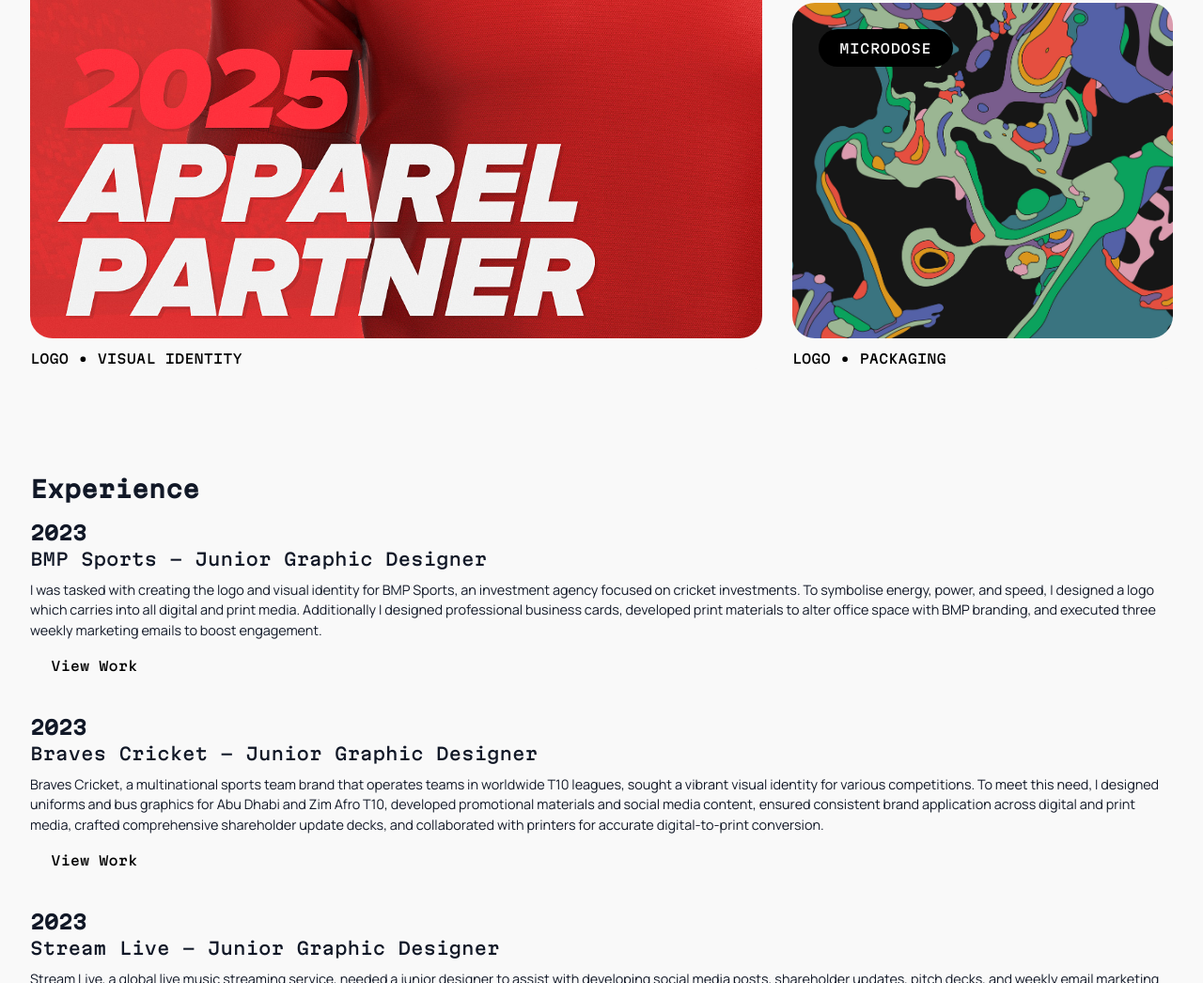
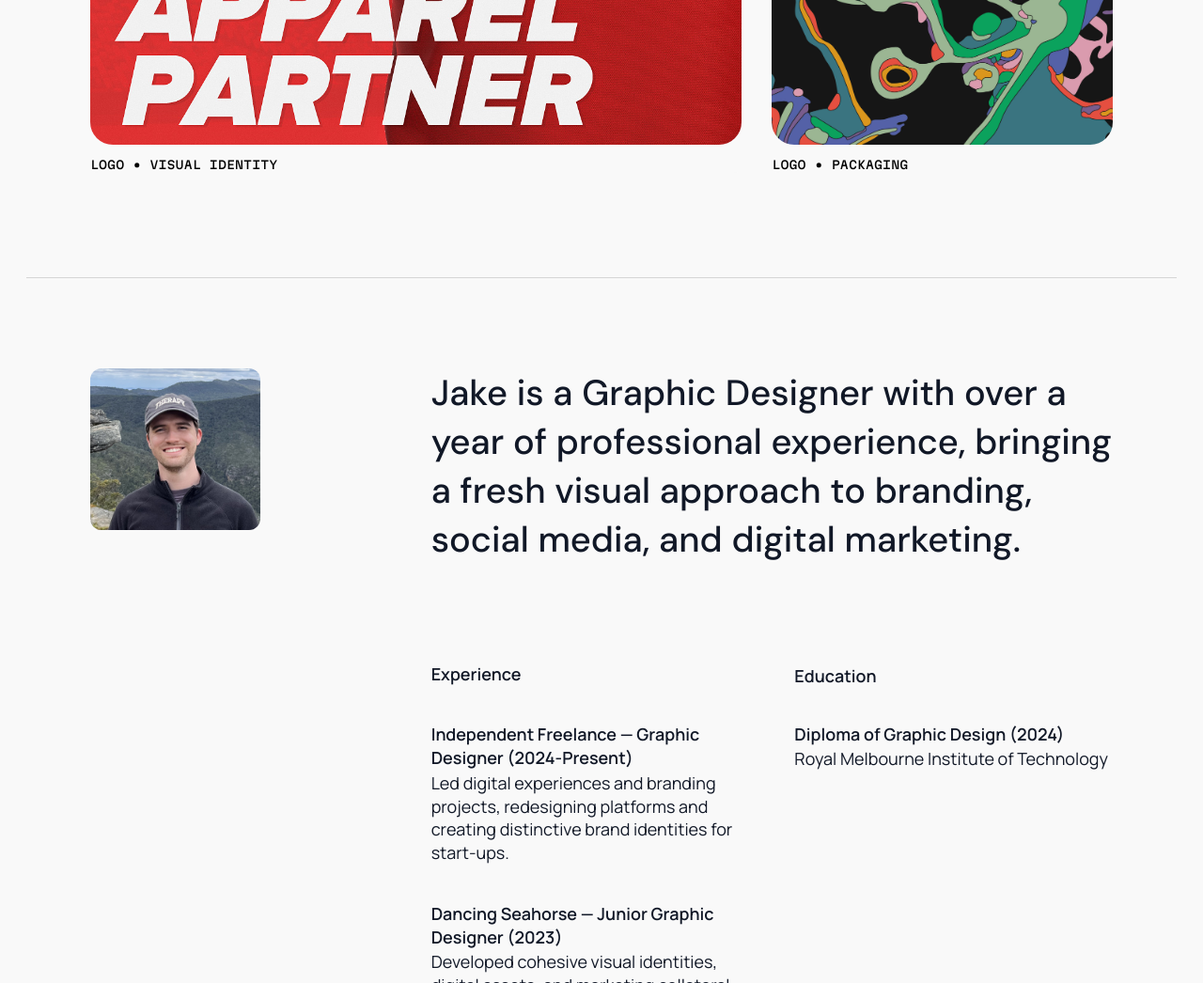
Before and after one commit to jakepearce8/Portfolio-v3, a plain HTML site: page docs/index.html in a window 1280 px wide. Shown: the part 1754-2800 px from the top of the page at 94% size. Drawn offline with nearby package versions, Linux system fonts and the light colour scheme.

Commit message:
Updated Homepage

```diff
--- a/docs/index.html
+++ b/docs/index.html
@@ -88,14 +88,20 @@
     .fluid-hero-text {
       font-family: 'DMSans', sans-serif;
       font-weight: 500;
-      font-size: clamp(40px, 2vw + 1rem, 42px);
+      font-size: clamp(28px, 2vw + 1rem, 45px);
     }
 
-    /* Fade-in effect using CSS variables for translation */
+    /* Fluid professional timeline text now uses DMSans-Medium */
+    .fluid-timeline-text {
+      font-family: 'DMSans', sans-serif;
+      font-weight: 500;
+      font-size: clamp(28px, 2vw + 1rem, 38px);
+    }
+
+    /* Fade-in effect */
     .fade-in {
       opacity: 0;
-      --translate-y: 10px;
-      transform: translateY(var(--translate-y));
+      transform: translateY(10px);
       transition: opacity 0.2s ease-out, transform 0.2s ease-out;
     }
 
@@ -109,9 +115,9 @@
       font-family: 'MartianMono', monospace;
       padding: 7.9pt 17pt 6.5pt 17pt;
       border-radius: 9999px;
-      font-size: 0.85rem;
+      font-size: 0.75rem;
       letter-spacing: 0.05em;
-      transition: background-color 0.3s ease, color 0.3s ease;
+      transition: background-color 0.2s ease, color 0.2s ease;
     }
     .relative:hover .project-title {
       background-color: rgba(249,249,249);
@@ -120,7 +126,7 @@
 
     /* Project description styling */
     :root {
-      --project-description-size: 0.85rem;
+      --project-description-size: 0.75rem;
       --project-description-font: 'MartianMono', monospace;
       --project-description-letter-spacing: 0.005em;
     }
@@ -131,7 +137,7 @@
       text-transform: uppercase;
     }
 
-    /* Header styling - increased padding and added line-height */
+    /* Header styling */
     header {
       position: fixed;
       top: 0;
@@ -139,7 +145,7 @@
       right: 0;
       z-index: 50;
       background-color: rgba(249,249,249);
-      transition: transform 0.3s ease, padding-bottom 0.3s ease;
+      transition: transform 0.2s ease, padding-bottom 0.2s ease;
       overflow: visible;
     }
     header::after {
@@ -152,10 +158,10 @@
       background: rgb(214,214,214);
     }
 
-    /* Header title and nav button styling with added line-height */
+    /* Header title and nav button styling */
     .header-title, .nav-button {
       font-family: 'MartianMono', monospace;
-      font-size: 0.85rem;
+      font-size: 0.75rem;
       line-height: 1.2;
       letter-spacing: 0;
       padding: 7.5pt 16pt 7.4pt 16pt;
@@ -164,32 +170,39 @@
       text-decoration: none;
       border: 1px solid transparent;
       border-radius: 9999px;
-      transition: all 0.3s ease;
+      transition: all 0.2s ease;
       cursor: pointer;
       box-sizing: content-box;
     }
-    /* On hover, add a 1px black border and extra padding; no scaling effect */
     .nav-button:hover {
       border: 1px solid black;
       padding: calc(7.5pt + 0px) calc(16pt + 2.5px) calc(7.4pt + 0px) calc(16pt + 2.5px);
     }
 
-    /* Footer styling - updated to use MartianMono and same size as project descriptions */
+    /* Footer styling */
     footer div {
       font-family: 'MartianMono', monospace;
-      font-size: 0.85rem;
+      font-size: 0.75rem;
       font-weight: 400;
     }
 
-    /* Projects container – remove any scaling on the project element */
+    /* Projects container */
     .project {
       transform-origin: center center;
       transition: none;
     }
+    .project img {
+      transition: transform 0.2s ease;
+    }
 
-    /* Add smooth transition for images within projects */
-    .project img {
-      transition: transform 0.3s ease;
+    .separator-container {
+      width: 100%;
+      padding: 0 28px;
+    }
+    .separator {
+      border-top: 1px solid rgb(214,214,214);
+      margin-top: 3.4rem;
+      margin-bottom: 5rem;
     }
   </style>
 </head>
@@ -222,48 +235,48 @@
   <!-- Main Content -->
   <div class="pt-44">
     <!-- Hero Section -->
-    <section class="hero fade-in bg-[#f9f9f9] h-90 flex items-center mb-6">
-      <div class="mx-auto w-full max-w-[1500px] px-8">
+    <section class="hero fade-in bg-[#f9f9f9] h-90 flex items-center mb-12">
+      <div class="mx-auto w-full max-w-[1500px] px-24">
         <div class="w-full lg:w-2/3 fluid-hero-text font-medium text-black text-left leading-snug">
-          <p>Jake is a Graphic Designer with over a year of professional experience, bringing a fresh visual approach to branding, social media, and digital marketing.</p>
+          <p>Jake is an independent creative, focused on building meaningful brands through design.</p>
         </div>
       </div>
     </section>
 
     <!-- Work Section (unchanged) -->
-    <section id="work" class="mx-auto w-full max-w-[1500px] py-14 px-8 bg-[#f9f9f9]">
+    <section id="work" class="mx-auto w-full max-w-[1500px] py-14 px-24 bg-[#f9f9f9]">
       <!-- Desktop Version: First Project Group -->
       <div class="hidden lg:flex gap-8 project-container">
         <div class="flex flex-col justify-between gap-8 w-1/3">
           <!-- Project Card 1 -->
           <div class="project bg-[#f9f9f9] rounded-lg flex flex-col flex-1 gap-y-3 fade-in">
-            <div class="relative flex-grow" style="flex: 1;">
+            <div class="relative flex-grow">
               <img src="images/$MMT.jpg" alt="Ryka Project" class="rounded-3xl w-full h-full object-cover" />
               <div class="project-title">$MMT</div>
             </div>
             <div class="px-0 py-0">
-              <p class="mt-0 text-black font-medium project-description">Logo • Visual identity</p>
+              <p class="text-black font-medium project-description">Logo • Visual identity</p>
             </div>
           </div>
           <!-- Project Card 2 -->
           <div class="project bg-[#f9f9f9] rounded-lg flex flex-col flex-1 gap-y-3 fade-in">
-            <div class="relative flex-grow" style="flex: 1;">
+            <div class="relative flex-grow">
               <img src="images/braves-retail-outlet3.jpg" alt="Live Traffic App" class="rounded-3xl w-full h-full object-cover" />
               <div class="project-title">BRAVES CRICKET</div>
             </div>
             <div class="px-0 py-0">
-              <p class="mt-0 text-black font-medium project-description">Uniform • Visual identity</p>
+              <p class="text-black font-medium project-description">Uniform • Visual identity</p>
             </div>
           </div>
         </div>
-        <!-- Right Column: large image -->
+        <!-- Right Column: Large Image -->
         <div class="project w-2/3 bg-[#f9f9f9] rounded-lg flex flex-col flex-1 gap-y-3 fade-in">
           <div class="relative flex-grow" style="flex: 2;">
             <img src="images/post-16.png" alt="Team Global Express Project" class="rounded-3xl w-full h-full object-cover" />
             <div class="project-title">ERIMA</div>
           </div>
           <div class="px-0 py-0">
-            <p class="mt-0 text-black font-medium project-description">Visual identity</p>
+            <p class="text-black font-medium project-description">Visual identity</p>
           </div>
         </div>
       </div>
@@ -276,28 +289,28 @@
             <div class="project-title">BESTREAM</div>
           </div>
           <div class="px-0 py-0">
-            <p class="mt-0 text-black font-medium project-description">Logo • Visual identity</p>
+            <p class="text-black font-medium project-description">Logo • Visual identity</p>
           </div>
         </div>
         <div class="flex flex-col justify-between gap-8 w-1/3">
           <!-- Project Card 5A -->
           <div class="project bg-[#f9f9f9] rounded-lg flex flex-col flex-1 gap-y-3 fade-in">
-            <div class="relative flex-grow" style="flex: 1;">
+            <div class="relative flex-grow">
               <img src="images/bmplgo.jpg" alt="Project 5A" class="rounded-3xl w-full h-full object-cover" />
               <div class="project-title">BMP SPORTS</div>
             </div>
             <div class="px-0 py-0">
-              <p class="mt-0 text-black font-medium project-description">Logo • Visual identity</p>
+              <p class="text-black font-medium project-description">Logo • Visual identity</p>
             </div>
           </div>
           <!-- Project Card 5B -->
           <div class="project bg-[#f9f9f9] rounded-lg flex flex-col flex-1 gap-y-3 fade-in">
-            <div class="relative flex-grow" style="flex: 1;">
+            <div class="relative flex-grow">
               <img src="images/new-md-pattern.jpg" alt="Project 5B" class="rounded-3xl w-full h-full object-cover" />
               <div class="project-title">MICRODOSE</div>
             </div>
             <div class="px-0 py-0">
-              <p class="mt-0 text-black font-medium project-description">Logo • Packaging</p>
+              <p class="text-black font-medium project-description">Logo • Packaging</p>
             </div>
           </div>
         </div>
@@ -312,7 +325,7 @@
               <div class="project-title">$MMT</div>
             </div>
             <div class="pt-4 pr-4 pb-4 pl-0">
-              <p class="mt-0 text-black font-medium project-description">Empowering women in tech with every curve and counter</p>
+              <p class="text-black font-medium project-description">Empowering women in tech with every curve and counter</p>
             </div>
           </div>
           <div class="project bg-[#f9f9f9] rounded-lg mt-8 fade-in">
@@ -321,7 +334,7 @@
               <div class="project-title">BRAVES CRICKET</div>
             </div>
             <div class="pt-4 pr-4 pb-4 pl-0">
-              <p class="mt-0 text-black font-medium project-description">A multinational sports team</p>
+              <p class="text-black font-medium project-description">A multinational sports team</p>
             </div>
           </div>
           <div class="project bg-[#f9f9f9] rounded-lg mt-8 fade-in">
@@ -330,7 +343,7 @@
               <div class="project-title">ERIMA</div>
             </div>
             <div class="pt-4 pr-4 pb-4 pl-0">
-              <p class="mt-0 text-black font-medium project-description">Rebranded TGE, rejuvenated team • AGDA Awards Finalist 2024</p>
+              <p class="text-black font-medium project-description">Rebranded TGE, rejuvenated team • AGDA Awards Finalist 2024</p>
             </div>
           </div>
         </div>
@@ -342,7 +355,7 @@
               <div class="project-title">STREAM OFF</div>
             </div>
             <div class="pt-4 pr-4 pb-4 pl-0">
-              <p class="mt-0 text-black font-medium project-description">Description for project 5.</p>
+              <p class="text-black font-medium project-description">Description for project 5.</p>
             </div>
           </div>
           <div class="project bg-[#f9f9f9] rounded-lg mt-8 fade-in">
@@ -351,7 +364,7 @@
               <div class="project-title">BMP SPORTS</div>
             </div>
             <div class="pt-4 pr-4 pb-4 pl-0">
-              <p class="mt-0 text-black font-medium project-description">Description for project 5A.</p>
+              <p class="text-black font-medium project-description">Description for project 5A.</p>
             </div>
           </div>
           <div class="project bg-[#f9f9f9] rounded-lg mt-8 fade-in">
@@ -360,57 +373,68 @@
               <div class="project-title">MICRODOSE</div>
             </div>
             <div class="pt-4 pr-4 pb-4 pl-0">
-              <p class="mt-0 text-black font-medium project-description">Description for project 5B.</p>
+              <p class="text-black font-medium project-description">Description for project 5B.</p>
             </div>
           </div>
         </div>
       </div>
     </section>
 
+    <div class="separator-container">
+      <div class="separator"></div>
+    </div>
+
     <!-- Experience Section -->
-    <section id="experience" class="mx-auto w-full max-w-[1500px] py-14 px-8 bg-[#f9f9f9]">
-      <div class="fade-in">
-        <h2 class="text-2xl font-bold mb-4" style="font-family: 'MartianMono', monospace;">Experience</h2>
+<section id="experience" class="mx-auto w-full max-w-[1500px] py-4 px-24 bg-[#f9f9f9]">
+  <div class="fade-in">
+    <div class="flex flex-col lg:flex-row items-start">
+      <!-- Left Column: Image (1/3 width) with rounded corners -->
+      <div class="w-full lg:w-1/3 flex justify-left mb-4 lg:mb-0">
+        <img src="images/Jake-Portrait1.jpg" alt="Experience Image" style="width:50%;" class="object-cover rounded-xl">
+      </div>
+      <!-- Right Column: Text (2/3 width) split into two columns -->
+      <div class="w-full lg:w-2/3">
+        <h2 class="fluid-timeline-text font-medium leading-snug mb-4">
+          Jake is a Graphic Designer with over a year of professional experience, bringing a fresh visual approach to branding, social media, and digital marketing.
+        </h2>
+        <div class="mt-20">
 
-        <div class="mb-8">
-          <h3 class="text-xl font-semibold" style="font-family: 'MartianMono', monospace;">2023</h3>
-          <p class="text-lg" style="font-family: 'MartianMono', monospace;">BMP Sports - Junior Graphic Designer</p>
-          <p class="mt-2" style="font-family: 'Manrope', sans-serif; font-size: 0.90rem;">
-            I was tasked with creating the logo and visual identity for BMP Sports, an investment agency focused on cricket investments. To symbolise energy, power, and speed, I designed a logo which carries into all digital and print media. Additionally I designed professional business cards, developed print materials to alter office space with BMP branding, and executed three weekly marketing emails to boost engagement.
-          </p>
-          <a href="#work" class="mt-2 inline-block header-title">View Work</a>
-        </div>
+        <div class="grid grid-cols-1 lg:grid-cols-2 gap-12 text-lg leading-snug">
+          <!-- Left Column: Experience Items -->
+          <div>
+            <h3 class="mt-6 font-semibold">Experience</h3>
+            <div class="mt-10">
+              <p class="mt-2 font-semibold">Independent Freelance — Graphic Designer (2024-Present)</p>
+              <p class="mt-0.5">
+                Led digital experiences and branding projects, redesigning platforms and creating distinctive brand identities for start-ups.
+              </p>
+            </div>
+            <div class="mt-10">
+              <p class="mt-2 font-semibold">Dancing Seahorse — Junior Graphic Designer (2023)</p>
+              <p class="mt-0.5">
+                Developed cohesive visual identities, digital assets, and marketing collateral for flagship brands like BMP Sports, Braves Cricket, and Stream Live.
 
-        <div class="mb-8">
-          <h3 class="text-xl font-semibold" style="font-family: 'MartianMono', monospace;">2023</h3>
-          <p class="text-lg" style="font-family: 'MartianMono', monospace;">Braves Cricket - Junior Graphic Designer</p>
-          <p class="mt-2" style="font-family: 'Manrope', sans-serif; font-size: 0.90rem;">
-            Braves Cricket, a multinational sports team brand that operates teams in worldwide T10 leagues, sought a vibrant visual identity for various competitions. To meet this need, I designed uniforms and bus graphics for Abu Dhabi and Zim Afro T10, developed promotional materials and social media content, ensured consistent brand application across digital and print media, crafted comprehensive shareholder update decks, and collaborated with printers for accurate digital-to-print conversion.
-          </p>
-          <a href="#work" class="mt-2 inline-block header-title">View Work</a>
-        </div>
 
-        <div class="mb-8">
-          <h3 class="text-xl font-semibold" style="font-family: 'MartianMono', monospace;">2023</h3>
-          <p class="text-lg" style="font-family: 'MartianMono', monospace;">Stream Live - Junior Graphic Designer</p>
-          <p class="mt-2" style="font-family: 'Manrope', sans-serif; font-size: 0.90rem;">
-            Stream Live, a global live music streaming service, needed a junior designer to assist with developing social media posts, shareholder updates, pitch decks, and weekly email marketing campaigns. I designed weekly email marketing campaigns for concert promotion, created the logo and brand identity for the $MMT aiding in a successful launch, developed engaging social media posts across multiple platforms, and established the brand identity for "Stream Off," a talent contest on the Stream Live app.
-          </p>
-          <a href="#work" class="mt-2 inline-block header-title">View Work</a>
-        </div>
-
-        <div>
-          <h3 class="text-xl font-semibold" style="font-family: 'MartianMono', monospace;">Education</h3>
-          <p class="mt-2" style="font-family: 'Manrope', sans-serif; font-size: 0.90rem;">Diploma of Graphic Design - Royal Melbourne Institute of Technology</p>
-          <p class="mt-1" style="font-family: 'Manrope', sans-serif; font-size: 0.90rem;">Victorian Certificate of Education - Mildura Senior College</p>
+            </div>
+          </div>
+          <!-- Right Column: Education -->
+          <div>
+            <h3 class="text-lg mt-6 font-semibold">Education</h3>
+            <div class="mt-9">
+              <p class="mt-2 font-semibold">Diploma of Graphic Design (2024)</p>
+            <p class="mt-0.5">Royal Melbourne Institute of Technology</p>
+          </div>
         </div>
       </div>
-    </section>
+    </div>
+  </div>
+</section>
+
 
     <!-- Footer -->
     <footer class="bg-[#f9f9f9] py-4 fade-in">
       <div class="mx-auto w-full max-w-[1600px] text-center text-black">
-        &copy; Jake Pearce 2025
+        &copy; JAKE PEARCE 2025
       </div>
     </footer>
   </div>
@@ -435,23 +459,15 @@
       mobileMenuBtn.textContent = '=';
     });
 
-    // Fade in effect on scroll
-    const faders = document.querySelectorAll('.fade-in');
-    const appearOptions = {
-      threshold: 0.1,
-      rootMargin: "0px 0px -50px 0px"
-    };
-    const appearOnScroll = new IntersectionObserver((entries, observer) => {
-      entries.forEach(entry => {
-        if (!entry.isIntersecting) return;
-        entry.target.style.opacity = '1';
-        entry.target.style.setProperty('--translate-y', '0');
-        observer.unobserve(entry.target);
+    // Fade-in effect on page load
+    window.addEventListener('load', () => {
+      document.querySelectorAll('.fade-in').forEach(el => {
+        el.style.opacity = '1';
+        el.style.transform = 'translateY(0)';
       });
-    }, appearOptions);
-    faders.forEach(fader => appearOnScroll.observe(fader));
+    });
 
-    // Hide header on scroll down, show smoothly on scroll up
+    // Hide header on scroll down, show on scroll up
     window.addEventListener('scroll', () => {
       const st = window.pageYOffset || document.documentElement.scrollTop;
       header.style.transform = st > lastScrollTop ? 'translateY(-100%)' : 'translateY(0)';
@@ -463,19 +479,17 @@
       window.scrollTo({ top: 0, behavior: 'smooth' });
     });
 
-    // New JS for scaling only the image inside the project frame by 8px on hover
+    // Scale project images on hover
     document.querySelectorAll('.project').forEach(project => {
       const img = project.querySelector('img');
       if (img) {
         const rect = img.getBoundingClientRect();
         img.dataset.origWidth = rect.width;
-
         project.addEventListener('mouseenter', () => {
           const origWidth = parseFloat(img.dataset.origWidth);
           const scaleFactor = (origWidth + 8) / origWidth;
           img.style.transform = `scale(${scaleFactor})`;
         });
-
         project.addEventListener('mouseleave', () => {
           img.style.transform = 'scale(1)';
         });
```
Also changed, not shown: docs/images/Jake-Portrait.jpg (added), docs/images/Jake-Portrait1.jpg (added).
